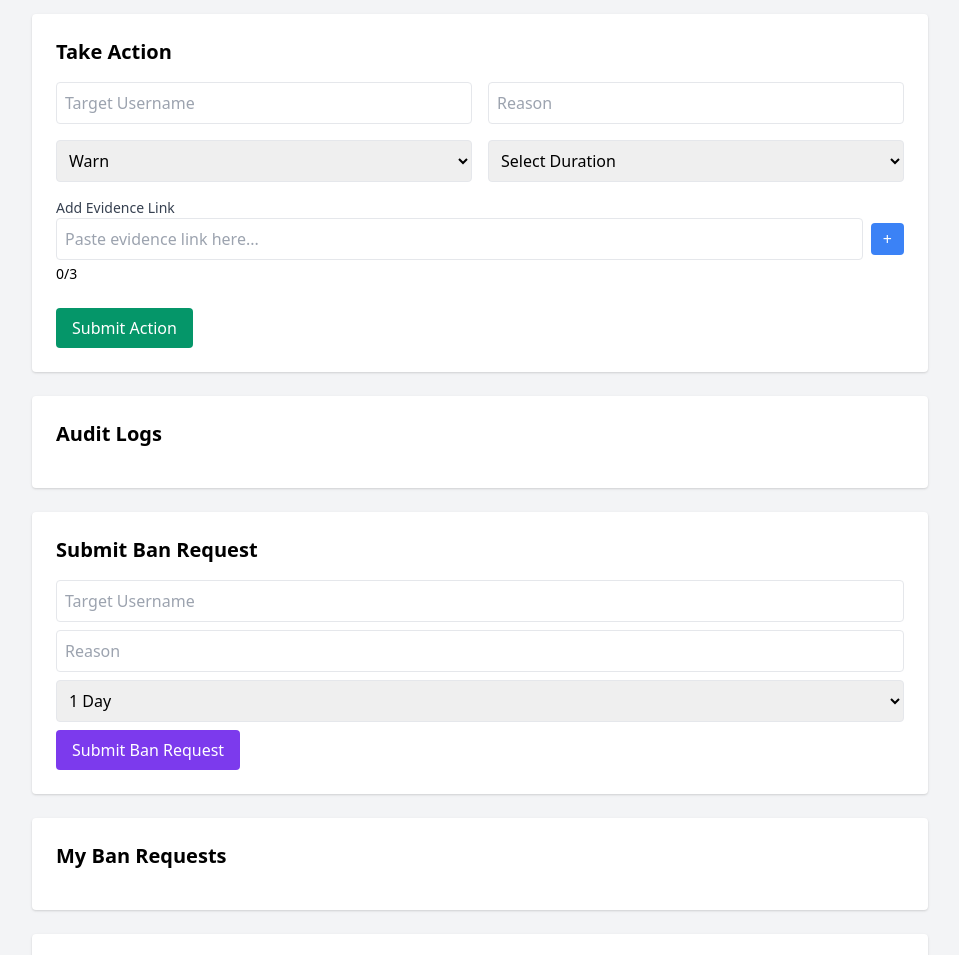
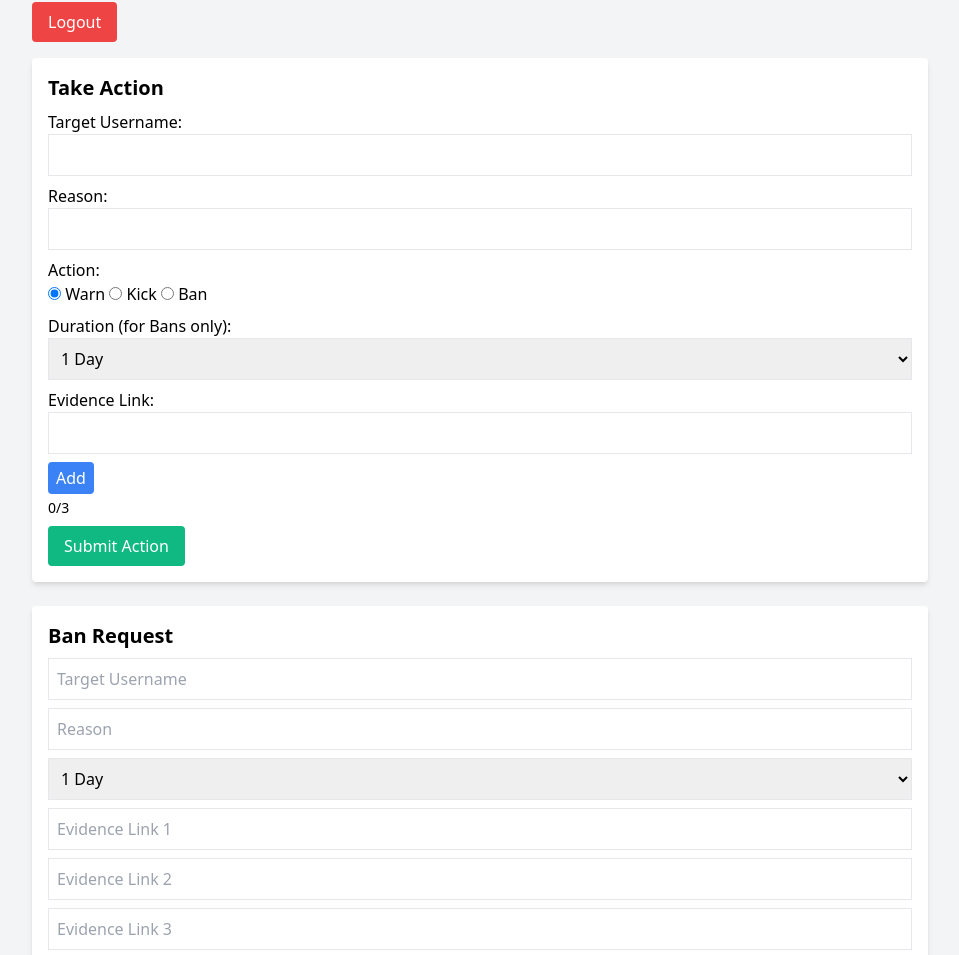
Before and after one commit to forkiepoos/robloxadminpanelv2, a website: page public/dashboard.html in a window 1280 px wide. Shown: the part 74-1029 px from the top of the page, without its empty margins (160-1119 px from the left). Drawn offline with nearby package versions, Linux system fonts and the light colour scheme.

Commit message:
Update dashboard.html

```diff
--- a/public/dashboard.html
+++ b/public/dashboard.html
@@ -3,88 +3,85 @@
 <head>
   <meta charset="UTF-8" />
   <meta name="viewport" content="width=device-width, initial-scale=1.0" />
-  <title>Admin Dashboard</title>
+  <title>Roblox Admin Dashboard</title>
+  <script src="dashboard.js" defer></script>
   <link href="https://cdn.jsdelivr.net/npm/tailwindcss@2.2.19/dist/tailwind.min.css" rel="stylesheet">
-  <script defer src="/scripts/dashboard.js"></script>
 </head>
 <body class="bg-gray-100 p-6">
   <div class="max-w-4xl mx-auto">
-    <div class="flex justify-between items-center mb-6">
-      <h1 class="text-3xl font-bold">Roblox Admin Dashboard</h1>
-      <form action="/api/logout" method="GET">
-        <button class="bg-red-500 text-white px-4 py-2 rounded">Logout</button>
-      </form>
+    <h1 class="text-3xl font-bold mb-4">Roblox Admin Panel</h1>
+    <button id="logout" class="mb-4 bg-red-500 text-white px-4 py-2 rounded">Logout</button>
+
+    <form id="action-form" class="bg-white shadow-md rounded p-4 mb-6">
+      <h2 class="text-xl font-semibold mb-2">Take Action</h2>
+      <div class="mb-2">
+        <label>Target Username:</label>
+        <input id="target" type="text" class="border p-2 w-full">
       </div>
-
-    <!-- Action Form -->
-    <div class="bg-white p-6 rounded shadow mb-6">
-      <h2 class="text-xl font-semibold mb-4">Take Action</h2>
-      <div class="grid grid-cols-1 md:grid-cols-2 gap-4">
-        <input id="target" class="border p-2 rounded w-full" type="text" placeholder="Target Username" />
-        <input id="reason" class="border p-2 rounded w-full" type="text" placeholder="Reason" />
-
-        <select id="action-type" class="border p-2 rounded w-full">
-          <option value="Warn">Warn</option>
-          <option value="Kick">Kick</option>
-          <option value="Ban">Ban</option>
-        </select>
-
-        <select id="duration" class="border p-2 rounded w-full">
-          <option value="">Select Duration</option>
+      <div class="mb-2">
+        <label>Reason:</label>
+        <input id="reason" type="text" class="border p-2 w-full">
+      </div>
+      <div class="mb-2">
+        <label>Action:</label>
+        <div>
+          <label><input type="radio" name="action" value="Warn" checked> Warn</label>
+          <label><input type="radio" name="action" value="Kick"> Kick</label>
+          <label><input type="radio" name="action" value="Ban" id="ban-btn"> Ban</label>
+        </div>
+      </div>
+      <div class="mb-2">
+        <label>Duration (for Bans only):</label>
+        <select id="duration" class="border p-2 w-full">
           <option value="1 Day">1 Day</option>
           <option value="3 Days">3 Days</option>
           <option value="10 Days">10 Days</option>
           <option value="14 Days">14 Days</option>
-          <option value="Permanent">Permanent</option>
+          <option value="Perm">Permanent</option>
         </select>
       </div>
+      <div class="mb-2">
+        <label>Evidence Link:</label>
+        <input id="evidence" type="text" class="border p-2 w-full">
+        <button type="button" id="add-evidence" class="mt-2 bg-blue-500 text-white px-2 py-1 rounded">Add</button>
+        <p id="evidence-counter" class="text-sm mt-1">0/3</p>
+        <ul id="evidence-list" class="list-disc ml-5"></ul>
+      </div>
+      <button type="submit" class="bg-green-500 text-white px-4 py-2 rounded">Submit Action</button>
+    </form>
 
-      <div class="mt-4">
-        <label for="evidence-input" class="block text-sm font-medium text-gray-700">Add Evidence Link</label>
-        <div class="flex gap-2 items-center">
-          <input id="evidence-input" class="border p-2 rounded w-full" type="text" placeholder="Paste evidence link here..." />
-          <button type="button" id="evidence-add" class="bg-blue-500 text-white px-3 py-1 rounded">+</button>
+    <div id="ban-request-form" class="bg-white shadow-md rounded p-4 mb-6">
+      <h2 class="text-xl font-semibold mb-2">Ban Request</h2>
+      <div class="mb-2">
+        <input id="req-target" placeholder="Target Username" class="border p-2 w-full">
       </div>
-        <p id="evidence-counter" class="text-sm mt-1">0/3</p>
-        <ul id="evidence-list" class="list-disc pl-6 mt-2 text-sm text-gray-700"></ul>
+      <div class="mb-2">
+        <input id="req-reason" placeholder="Reason" class="border p-2 w-full">
       </div>
-
-      <button onclick="submitAction()" class="mt-4 bg-green-600 text-white px-4 py-2 rounded">Submit Action</button>
-    </div>
-
-    <!-- Audit Logs -->
-    <div class="bg-white p-6 rounded shadow mb-6">
-      <h2 class="text-xl font-semibold mb-4">Audit Logs</h2>
-      <div id="log-container"></div>
-    </div>
-
-    <!-- Ban Request Form (1–2) -->
-    <div class="bg-white p-6 rounded shadow mb-6" id="ban-request-section">
-      <h2 class="text-xl font-semibold mb-4">Submit Ban Request</h2>
-      <input id="br-target" class="border p-2 rounded w-full mb-2" placeholder="Target Username" />
-      <input id="br-reason" class="border p-2 rounded w-full mb-2" placeholder="Reason" />
-      <select id="br-duration" class="border p-2 rounded w-full mb-2">
+      <div class="mb-2">
+        <select id="req-duration" class="border p-2 w-full">
           <option value="1 Day">1 Day</option>
           <option value="3 Days">3 Days</option>
           <option value="10 Days">10 Days</option>
           <option value="14 Days">14 Days</option>
-        <option value="Permanent">Permanent</option>
+          <option value="Perm">Permanent</option>
         </select>
-      <button onclick="submitBanRequest()" class="bg-purple-600 text-white px-4 py-2 rounded">Submit Ban Request</button>
+      </div>
+      <div class="mb-2">
+        <input id="req-evidence1" placeholder="Evidence Link 1" class="border p-2 w-full">
+      </div>
+      <div class="mb-2">
+        <input id="req-evidence2" placeholder="Evidence Link 2" class="border p-2 w-full">
+      </div>
+      <div class="mb-2">
+        <input id="req-evidence3" placeholder="Evidence Link 3" class="border p-2 w-full">
+      </div>
+      <button type="submit" class="bg-yellow-500 text-white px-4 py-2 rounded">Submit Request</button>
     </div>
 
-    <!-- My Ban Requests -->
-    <div class="bg-white p-6 rounded shadow mb-6">
-      <h2 class="text-xl font-semibold mb-4">My Ban Requests</h2>
-      <div id="my-ban-requests"></div>
-    </div>
-
-    <!-- Ban Requests Review (level 3) -->
-    <div class="bg-white p-6 rounded shadow">
-      <h2 class="text-xl font-semibold mb-4">Review Ban Requests</h2>
-      <div id="review-ban-requests"></div>
-    </div>
-
+    <div id="my-requests" class="bg-white shadow-md rounded p-4 mb-6"></div>
+    <div id="review-container" class="bg-white shadow-md rounded p-4 mb-6"></div>
+    <div id="log-container" class="bg-white shadow-md rounded p-4"></div>
   </div>
 </body>
 </html>
```
Lines whose indentation alone changed are shown as unchanged.
